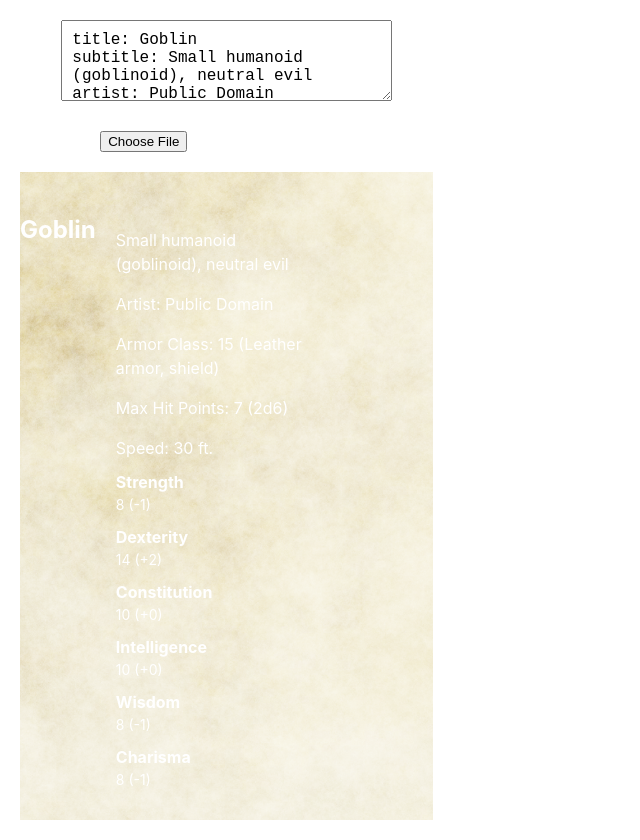
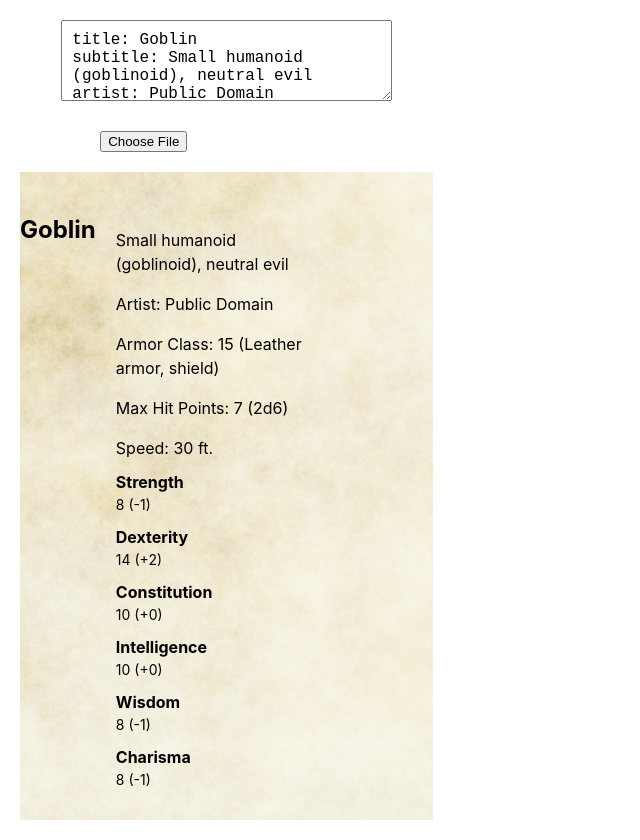
Before and after one commit to alessandriLuca/dndtool, a React (Vite) app: page / in a window 1280 px wide. Shown: the whole page, without its empty margins (0-640 px from the left). Built offline with nearby package versions, Linux system fonts and the light colour scheme.

Commit message:
automatic push

```diff
--- a/src/App.css
+++ b/src/App.css
@@ -80,3 +80,12 @@
   font-size: 14px;
   margin: 0;
 }
+
+.preview-container {
+  color: #000000; /* Testo nero per contrasto */
+}
+
+.preview-container p,
+.preview-container h2 {
+  color: #000000; /* Testo nero per contrasto */
+}
```
